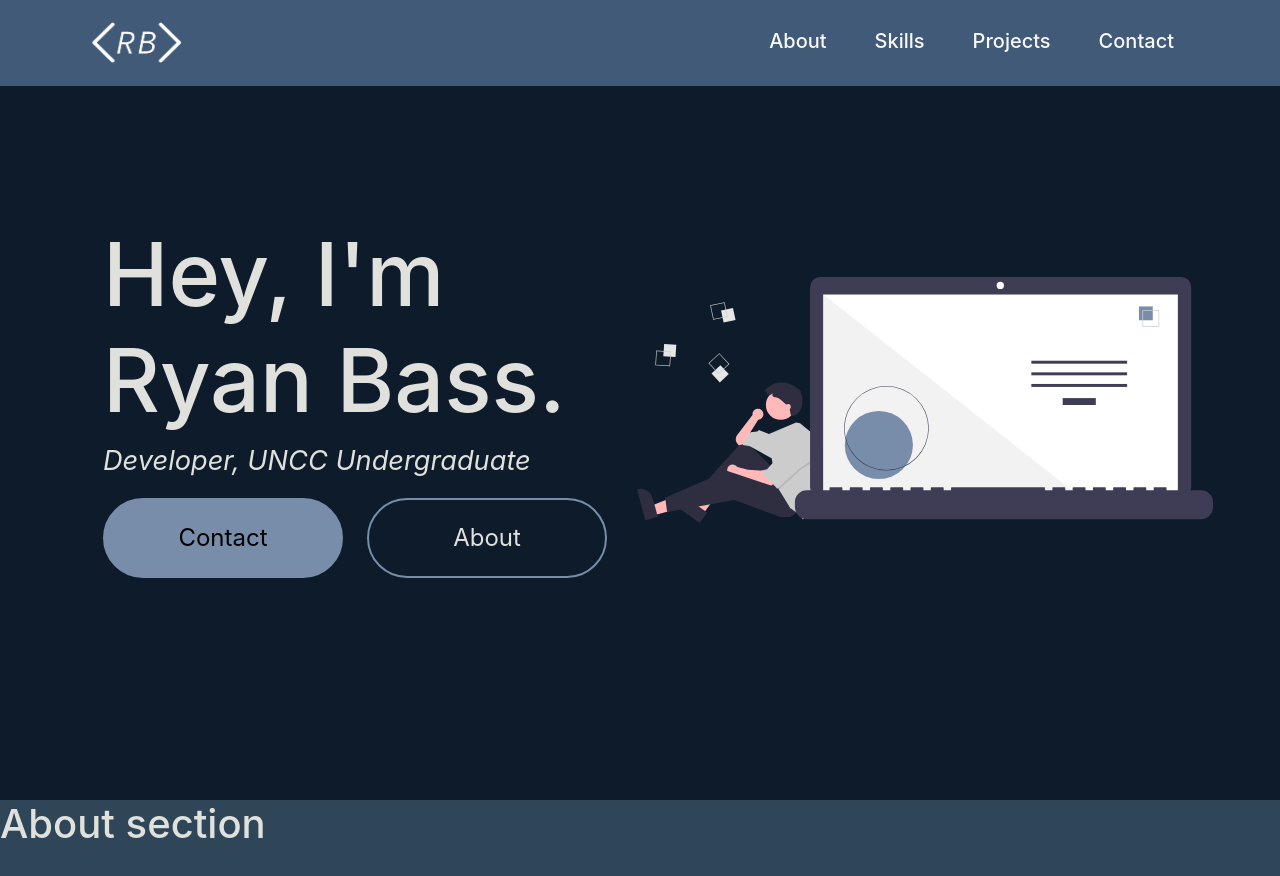
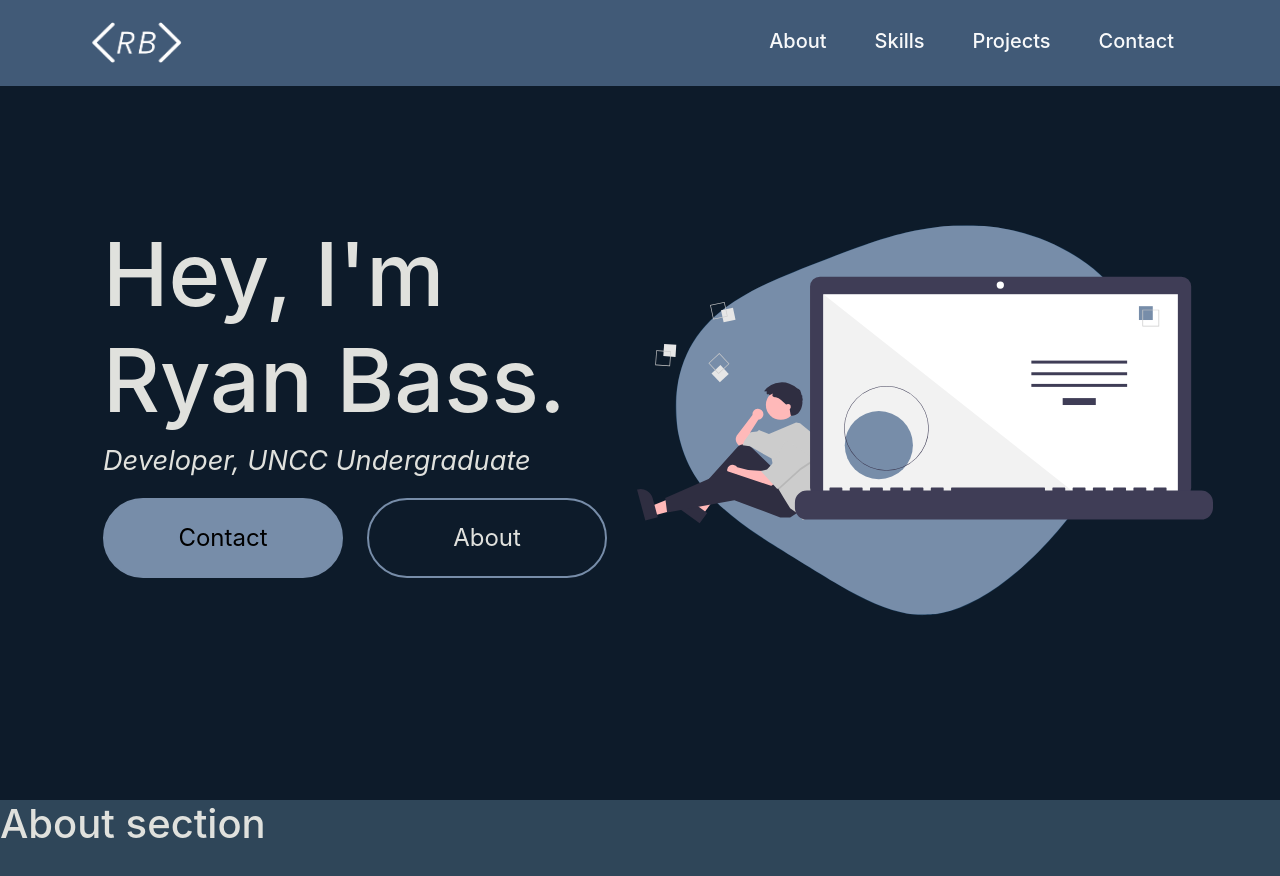
Before and after one commit to rmbass3/portfolio, a React (Create React App) app in the folder portfolio/: page / in a window 1280 px wide. Shown: the top 876 px of the page. Built offline with nearby package versions, Linux system fonts and the light colour scheme.

Commit message:
Added home blob

```diff
--- a/portfolio/src/App.css
+++ b/portfolio/src/App.css
@@ -83,6 +83,11 @@ html, body {
   color: black;
 }
 
+.home-blob {
+  color: var(--light-blue);
+  width: 20rem;
+}
+
 a, a:hover, a:focus, a:active {
   text-decoration: none!important;
   color: inherit!important;
@@ -110,6 +115,10 @@ a, a:hover, a:focus, a:active {
     height: 5rem;
     font-size: 1.5rem;
   }
+
+  .home-blob {
+    width: 25rem;
+  }
 }
 
 /* // Medium devices (tablets, 768px and up) */
@@ -135,6 +144,10 @@ a, a:hover, a:focus, a:active {
     height: 3rem;
     font-size: 1rem;
   }
+
+  .home-blob {
+    width: 20rem;
+  }
 }
 
 /* // Large devices (desktops, 992px and up) */
@@ -145,6 +158,7 @@ a, a:hover, a:focus, a:active {
 
   .thinking-svg {
     width: 30rem;
+    height: 20rem;
   }
 
   .home-desc {
@@ -155,6 +169,10 @@ a, a:hover, a:focus, a:active {
     width: 12rem;
     height: 5rem;
     font-size: 1.5rem;
+  }
+
+  .home-blob {
+    width: 30rem;
   }
 }
 
@@ -177,6 +195,10 @@ a, a:hover, a:focus, a:active {
     height: 5rem;
     font-size: 1.5rem;
   }
+
+  .home-blob {
+    width: 35rem;
+  }
 }
 
 /* // XX-Large devices (larger desktops, 1400px and up) */
@@ -198,4 +220,9 @@ a, a:hover, a:focus, a:active {
     height: 5rem;
     font-size: 1.5rem;
   }
+
+  .home-blob {
+    color: var(--light-blue);
+    width: 40rem;
+  }
 }
--- a/portfolio/src/components/Home.js
+++ b/portfolio/src/components/Home.js
@@ -3,15 +3,16 @@ import Container from "react-bootstrap/Container"
 import Row from "react-bootstrap/Row"
 import Col from "react-bootstrap/Col"
 import thinking from "../images/thinking.svg"
+import homeBlob from "../images/blob2.svg"
 
 function Home(props) {
   return (
     <div className="home d-flex align-items-center" id="home">
       <Container>
         <Row className="home-row">
-          <Col className="home-title-col mt-5 mt-md-0" xs={{ span:12, order:1 }} md={{ span:6, order:12 }}>
+          <Col className="home-title-col mt-3 mt-md-0" xs={{ span:12, order:1 }} md={{ span:6, order:12 }}>
             <h1 className="home-title">Hey, I'm <br/> Ryan Bass.</h1>
-            <p className="home-desc">Developer, UNCC Undergraduate</p>
+            <p className="home-desc mb-3">Developer, UNCC Undergraduate</p>
             <Row className="home-button-row">
               <Col className="home-contact-col mt-5 mt-md-0" xs={{ span:12, order:12 }} md={{ span:6, order:12 }}>
                 <a href="#contact"><button className="home-contact-button">Contact</button></a>
@@ -21,8 +22,9 @@ function Home(props) {
               </Col>
             </Row>
           </Col>
-          <Col className="d-flex align-items-center justify-content-center" xs={{ span:12, order:12 }} md={{ span:6, order:1 }}>
-            <img className="thinking-svg" src={thinking} alt="thinking"/>
+          <Col className="d-flex align-items-center justify-content-center position-relative" xs={{ span:12, order:12 }} md={{ span:6, order:1 }}>
+            <img className="thinking-svg position-absolute" src={thinking} alt="thinking"/>
+            <img className="home-blob" src={homeBlob} alt="blob"/>
           </Col>
         </Row>
       </Container>
```
Also changed, not shown: portfolio/src/images/blob2.svg.
